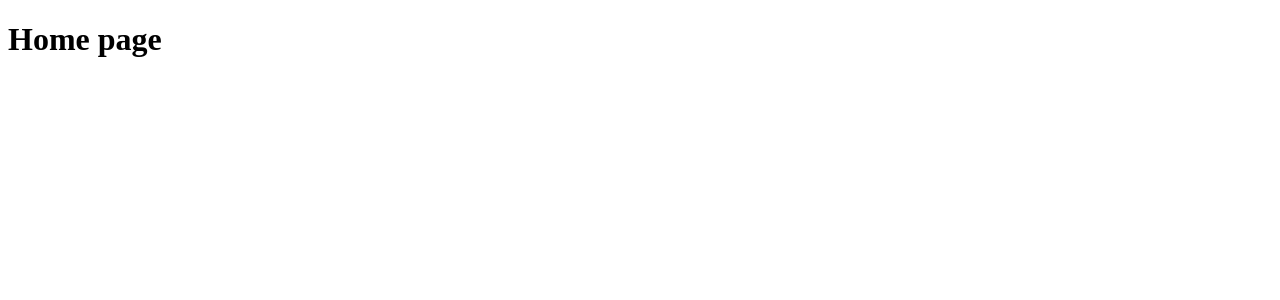
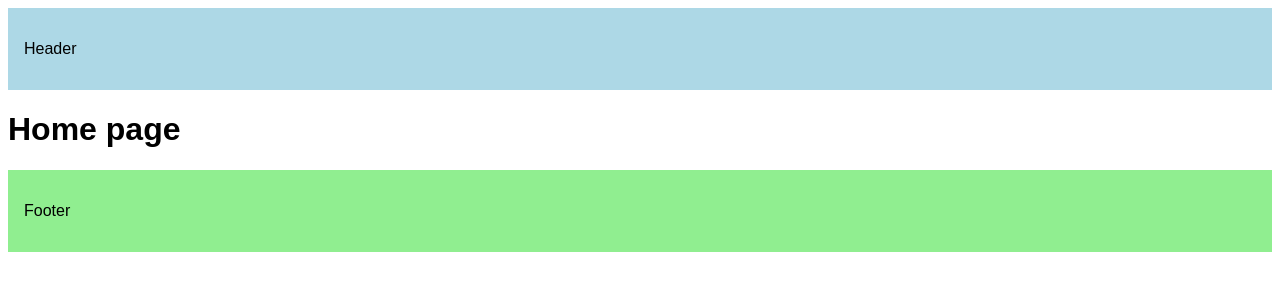
Before and after one commit to ahsan-ahmed/next14-features, a Next.js app: page / in a window 1280 px wide. Shown: the top 300 px of the page. Built offline with nearby package versions, Linux system fonts and the light colour scheme.

Commit message:
Nested Layouts

```diff
--- a/src/app/globals.css
+++ b/src/app/globals.css
@@ -1,21 +1,22 @@
 /* @tailwind base;
 @tailwind components;
-@tailwind utilities;
+@tailwind utilities; */
 
-:root {
+/* :root {
   --background: #ffffff;
   --foreground: #171717;
-}
+} */
 
-@media (prefers-color-scheme: dark) {
+/* @media (prefers-color-scheme: dark) {
   :root {
     --background: #0a0a0a;
     --foreground: #ededed;
   }
-}
+} */
 
 body {
   color: var(--foreground);
-  background: var(--background);
+  min-height: 100vh;
+  /* background: var(--background); */
   font-family: Arial, Helvetica, sans-serif;
-} */
+}
--- a/src/app/layout.tsx
+++ b/src/app/layout.tsx
@@ -1,3 +1,5 @@
+// layouts
+
 import type { Metadata } from "next";
 import localFont from "next/font/local";
 import "./globals.css";
@@ -28,7 +30,13 @@ export default function RootLayout({
       <body
         className={`${geistSans.variable} ${geistMono.variable} antialiased`}
       >
+        <header style={{ backgroundColor: 'lightblue', padding: '1rem' }}>
+          <p>Header</p>
+        </header>
         {children}
+        <footer style={{ backgroundColor: 'lightgreen', padding: '1rem' }}>
+          <p>Footer</p>
+        </footer>
       </body>
     </html>
   );
--- a/src/app/page.tsx
+++ b/src/app/page.tsx
@@ -1,5 +1,7 @@
 export default function Home() {
   return (
-    <h1>Home page</h1>
+    <div style={{ height: '100%' }}>
+      <h1>Home page</h1>
+    </div>
   );
 }
--- /dev/null
+++ b/src/app/products/layout.tsx
@@ -0,0 +1,14 @@
+// Nested layouts
+
+export default function ProductDetailsLayout({
+  children,
+}: Readonly<{
+  children: React.ReactNode;
+}>) {
+  return (
+    <>
+      {children}
+      <h1>Product features</h1>
+    </>
+  );
+}
```
